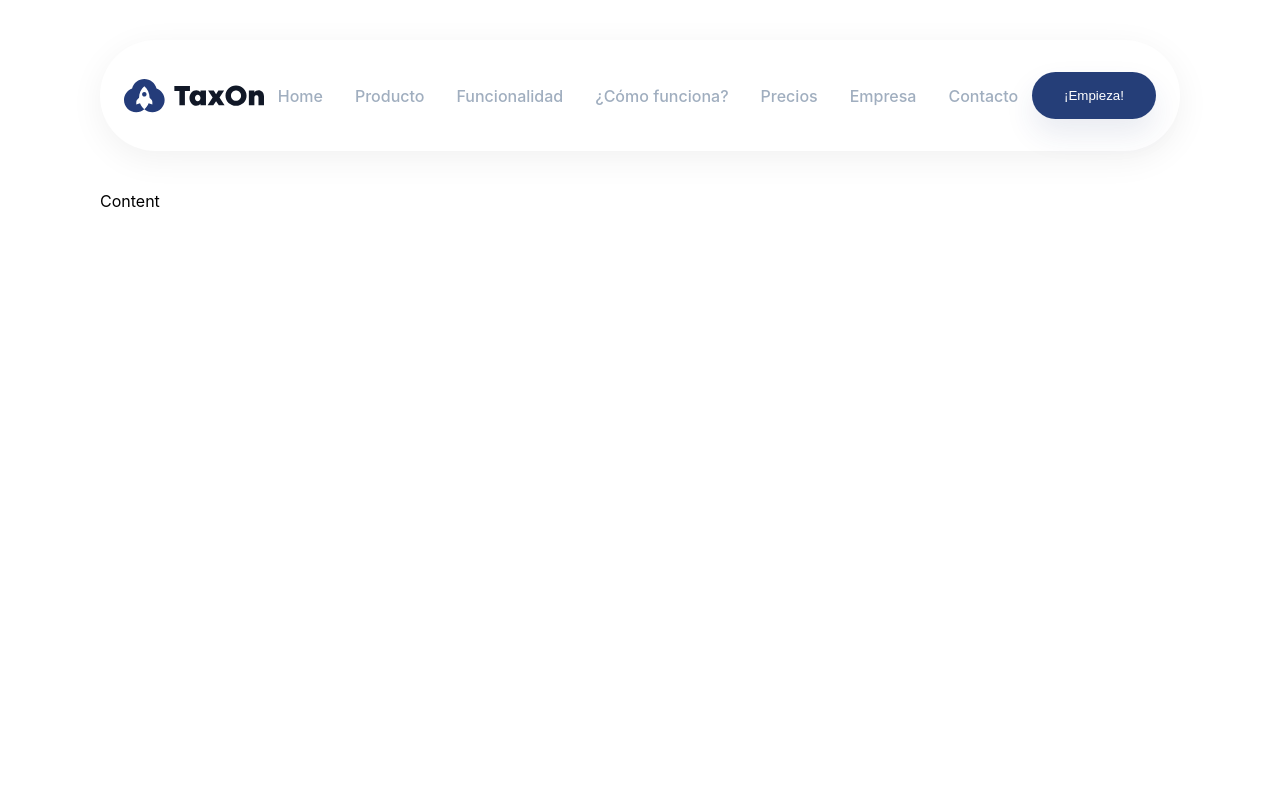
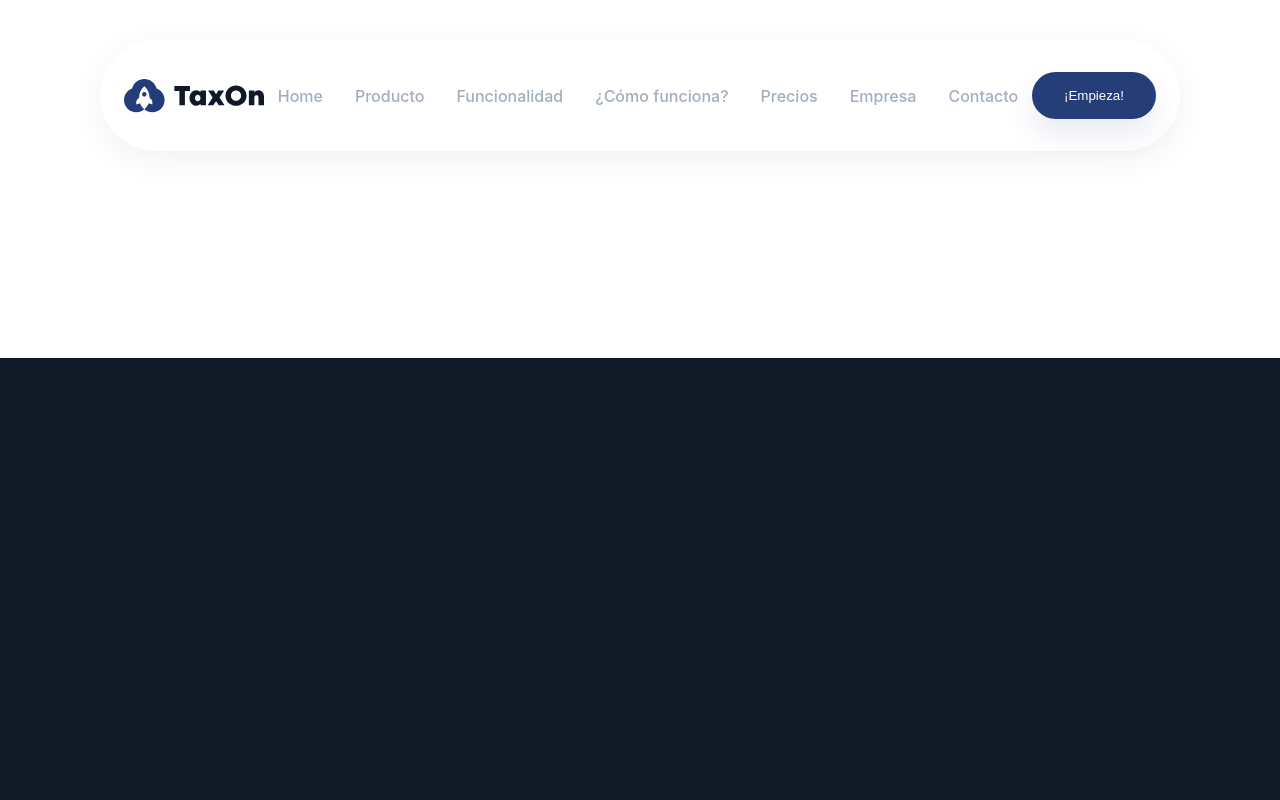
Before and after one commit to muhammadali468/core-web-project, a plain HTML site: page index.html in a window 1280 px wide. Shown: the top 800 px of the page. Drawn offline with Linux system fonts and the light colour scheme.

Commit message:
footer alignment

```diff
--- a/style.css
+++ b/assets/css/style.css
@@ -11,6 +11,9 @@ body {
     max-width: 1920px;
     margin: 0 auto;
     font-family: 'Inter', sans-serif;
+    display: flex;
+    flex-direction: column;
+    min-height: 100vh;
 }
 
 .container,
@@ -19,7 +22,9 @@ main
 {
     margin: 2.5rem 6.25rem;
 }
-
+main{
+    flex: 1;
+}
 header {
     padding: 2rem 1.5rem;
     border-radius: 999px;
@@ -31,9 +36,6 @@ header {
     background: #FFF;
     box-shadow: 0px 8px 34px 0px rgba(0, 0, 0, 0.06);
     border: none;
-}
-main{
-    min-height: 100vh;
 }
 footer{
     background:#111826;
--- a/index.html
+++ b/index.html
@@ -1,13 +1,11 @@
 <!DOCTYPE html>
 <html lang="en">
-
 <head>
     <meta charset="UTF-8">
     <meta name="viewport" content="width=device-width, initial-scale=1.0">
     <title>Taxon</title>
-    <link rel="stylesheet" href="style.css">
+    <link rel="stylesheet" href="assets/css/style.css">
 </head>
-
 <body>
     <header>
         <!-- Logo -->
@@ -51,7 +49,7 @@
         </button>
     </header>
     <main>
-        Content
+
     </main>
     <footer>
 
```
Also changed, not shown: assets/js/script.js (added), notes/basics.txt (renamed from notes/basics..txt).
